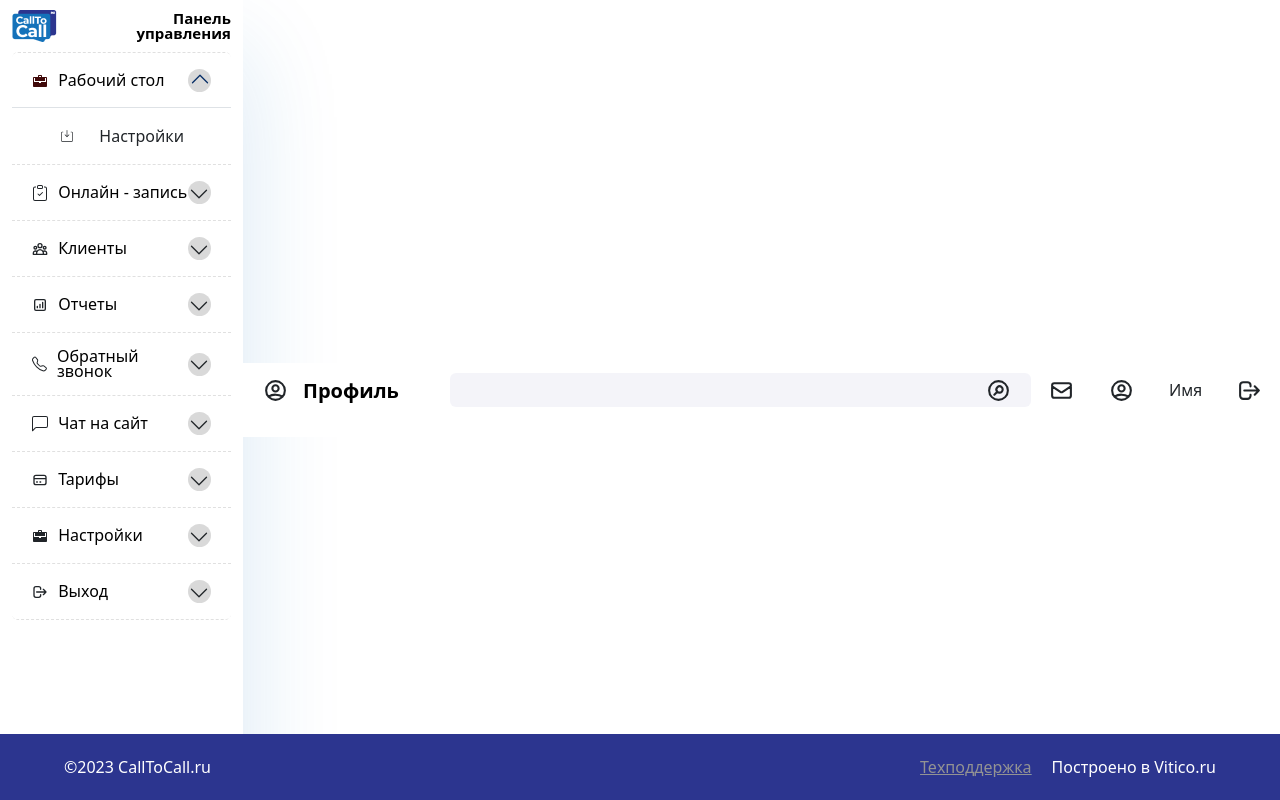
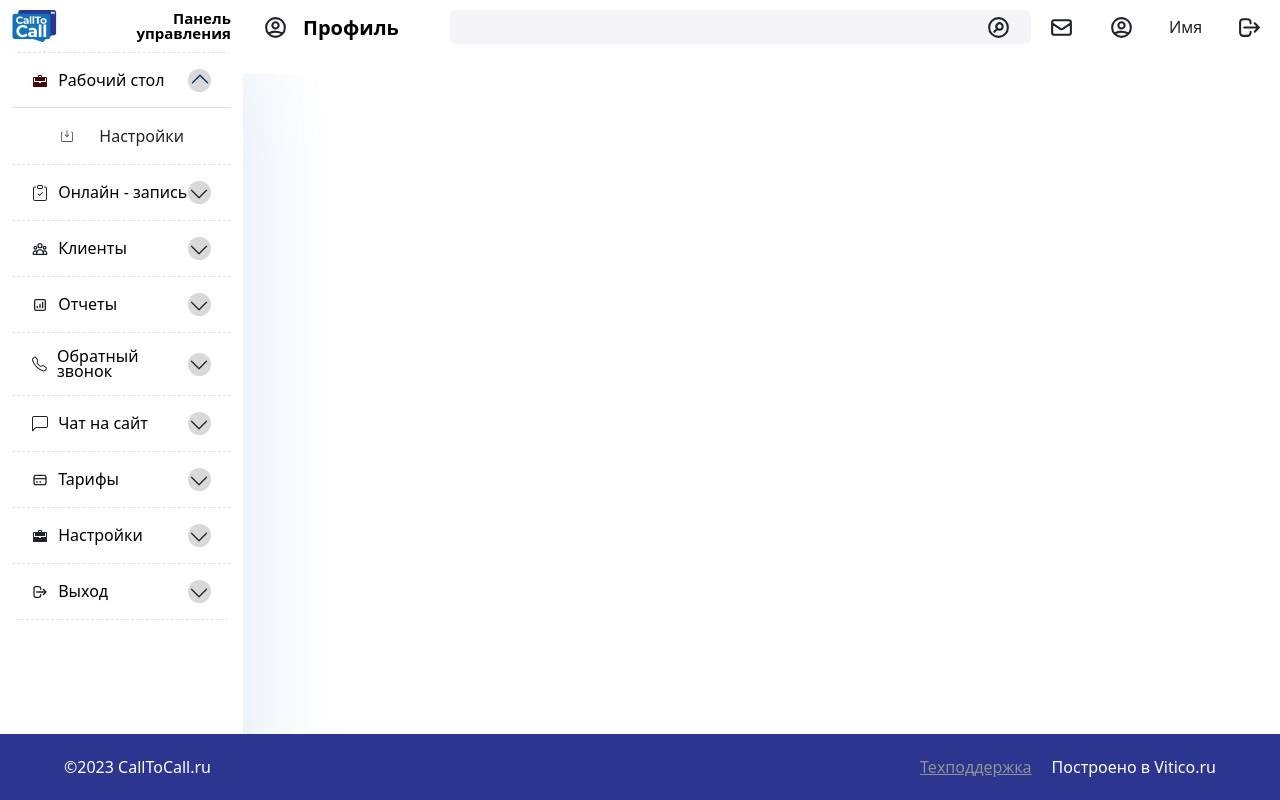
Before and after one commit to abbassiriyus/call_me, a React (Create React App) app: page /dashboard in a window 1280 px wide. Built offline with nearby package versions, Linux system fonts and the light colour scheme.

Commit message:
ывр
вр

```diff
--- a/src/Login.js
+++ b/src/Login.js
@@ -26,6 +26,9 @@ function Login() {
       );
       const userData = response.data;
       console.log(userData);
+      const token = userData.access;
+      console.log(token);
+      localStorage.setItem(token, userData);
 
 
       // setEmail(userData.email)
--- a/src/Verification.js
+++ b/src/Verification.js
@@ -6,7 +6,7 @@ import VerificationInput from "react-verification-input";
 const Verification = () => {
     return (
         <div>
-          <div className="main">
+          <div className="main2">
             <div className="main-center">
                 <div className="mc-img">
                     <img src={logo} alt="" />
--- a/src/style/Dashboard.css
+++ b/src/style/Dashboard.css
@@ -330,7 +330,7 @@ h1 {
   .left-panel {
     width: 300px;
 
-    position:  ;
+    position:  relative;
     display: flex;
     height: 100vh;
     align-items: center;
--- a/src/style/Verefication.css
+++ b/src/style/Verefication.css
@@ -4,7 +4,7 @@
     box-sizing: border-box;
 }
 
-.main {
+.main2 {
     width: 100%;
     height: 100vh;
     display: flex;
```
